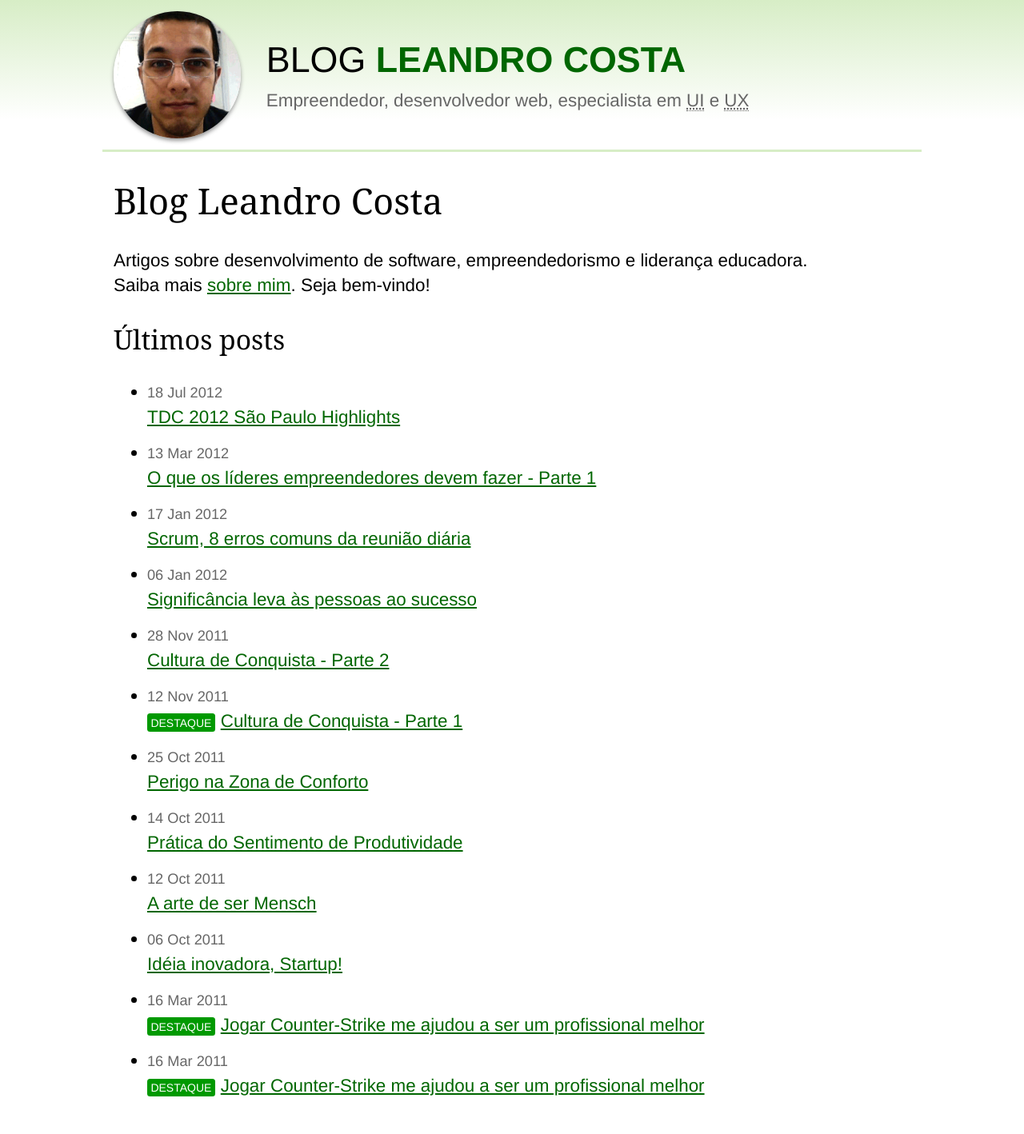
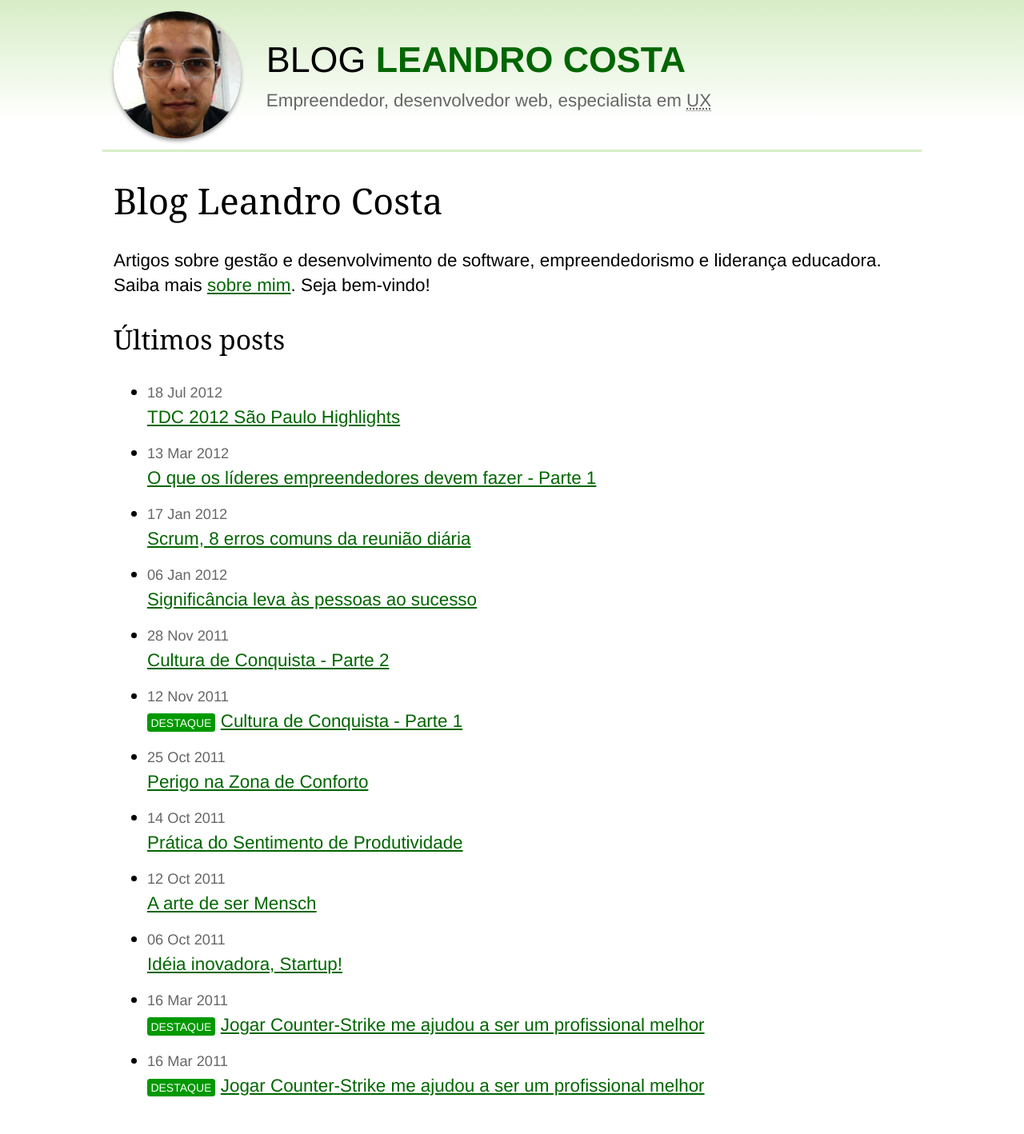
Before and after one commit to leandroadacosta/leandroadacosta.github.io, a Jekyll site: the page built from index.html, in a window 1280 px wide. Shown: the whole page at 80% size. Built offline with Jekyll 4.4.1, drawn with Linux system fonts in a browser that asks for light colours.

Commit message:
atualizado textos de layout

```diff
--- a/_layouts/base.html
+++ b/_layouts/base.html
@@ -37,7 +37,7 @@
         <a href="{{ site.url }}/"><img src="{{ site.url }}/img/leandro-alvares-da-costa.png" alt="Leandro Alvares da Costa" class="header__avatar"></a>
         <div class="header__box">
           <h1 class="header__title">BLOG <a href="{{ site.url }}/" class="header__blog-name">LEANDRO COSTA</a></h1>
-          <p class="header__desc">Empreendedor, desenvolvedor web, especialista em <abbr title="User Interface" lang="en-US">UI</abbr> e <abbr title="User Experience" lang="en-US">UX</abbr></p>
+          <p class="header__desc">Empreendedor, desenvolvedor web, especialista em <abbr title="User Experience" lang="en-US">UX</abbr></p>
         </div>
       </header>
       <main class="main" role="main">
--- a/index.html
+++ b/index.html
@@ -2,11 +2,11 @@
 layout: base
 title: Blog Leandro Alvares da Costa
 type: home
-description: Artigos sobre desenvolvimento de software, empreendedorismo e liderança educadora
+description: Artigos sobre gestão e desenvolvimento de software, empreendedorismo e liderança educadora
 ---
 <h1>Blog Leandro Costa</h1>
 <p>
-  Artigos sobre desenvolvimento de software, empreendedorismo e liderança educadora.
+  Artigos sobre gestão e desenvolvimento de software, empreendedorismo e liderança educadora.
   <br>
   Saiba mais <a href="./sobre">sobre mim</a>. Seja bem-vindo!
 </p>
```
